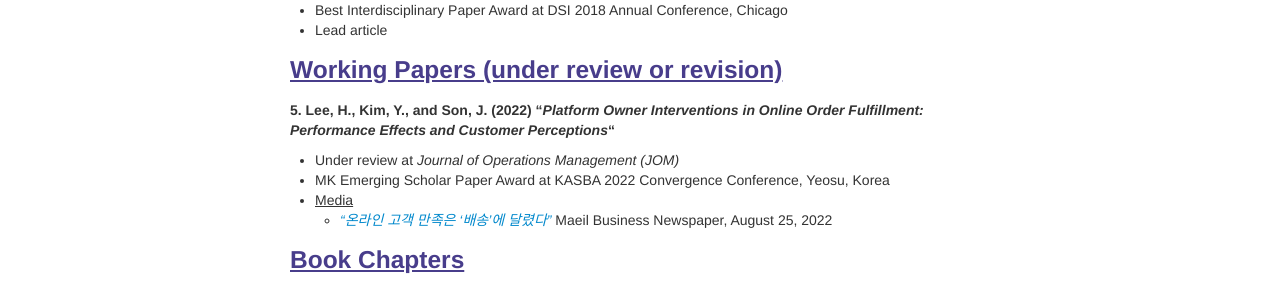
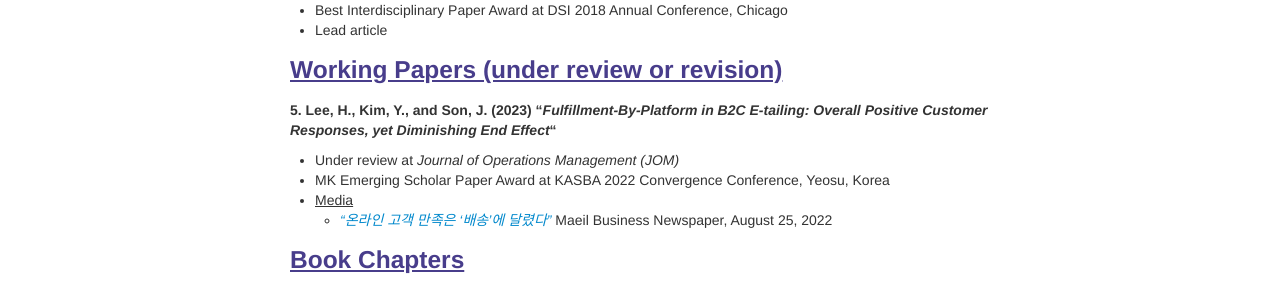
Before and after one commit to lordya2/lordya2.github.io, a Jekyll site: the page built from pages/research.md, in a window 1280 px wide. Shown: the part 862-1154 px from the top of the page. Built offline with Jekyll 4.4.1, drawn with Linux system fonts in a browser that asks for light colours.

Commit message:
Update research.md

```diff
--- a/pages/research.md
+++ b/pages/research.md
@@ -35,7 +35,7 @@ description: Hyun Seok ("Huck") Lee's Research
 
 ### <u>Working Papers (under review or revision)</u>
 
-**5. Lee, H., Kim, Y., and Son, J. (2022) "*Platform Owner Interventions in Online Order Fulfillment: Performance Effects and Customer Perceptions*"**
+**5. Lee, H., Kim, Y., and Son, J. (2023) "*Fulfillment-By-Platform in B2C E-tailing: Overall Positive Customer Responses, yet Diminishing End Effect*"**
    * Under review at *Journal of Operations Management (JOM)*
    * MK Emerging Scholar Paper Award at KASBA 2022 Convergence Conference, Yeosu, Korea
    * <u>Media</u>
```
